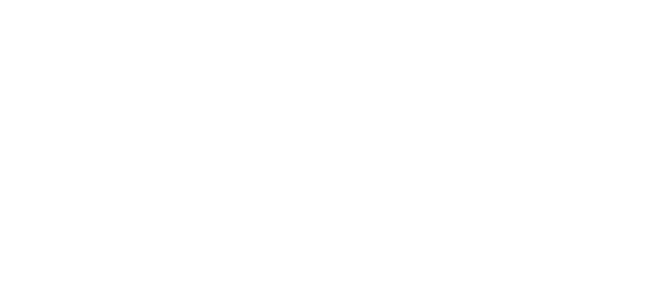
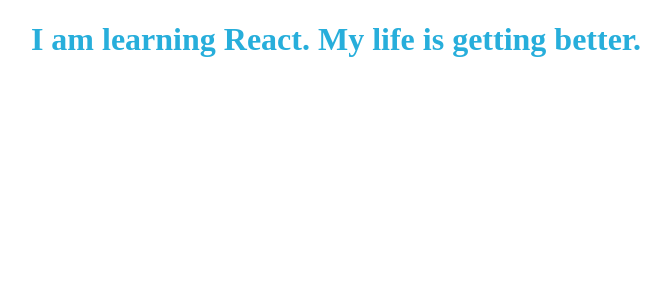
Before and after one commit to acciojob/render-component-react-Mahi-Shrma, a React app: page / in a window 1280 px wide. Shown: the top 300 px of the page, without its empty margins (304-975 px from the left). Built offline with nearby package versions, Linux system fonts and the light colour scheme.

Commit message:
code done

```diff
--- a/src/components/App.js
+++ b/src/components/App.js
@@ -3,7 +3,9 @@
 
 const App = () => {
   return (
-    <div id="main"></div>
+    <div id="root">
+      <p><h1>I am learning React. My life is getting better.</h1></p>
+    </div>
   )
 }
 
```
